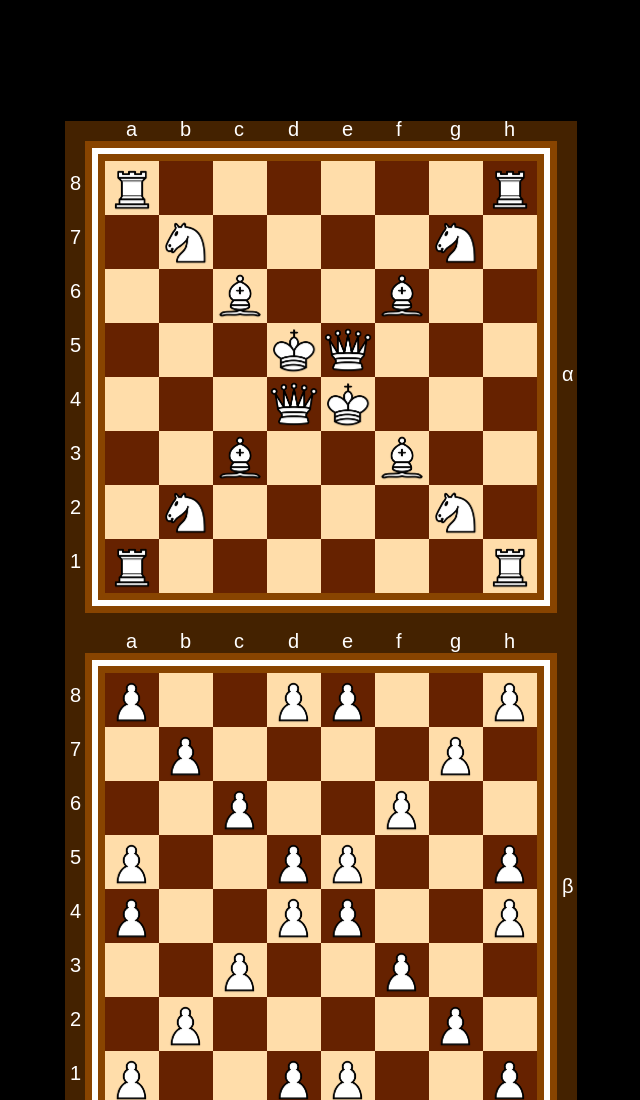
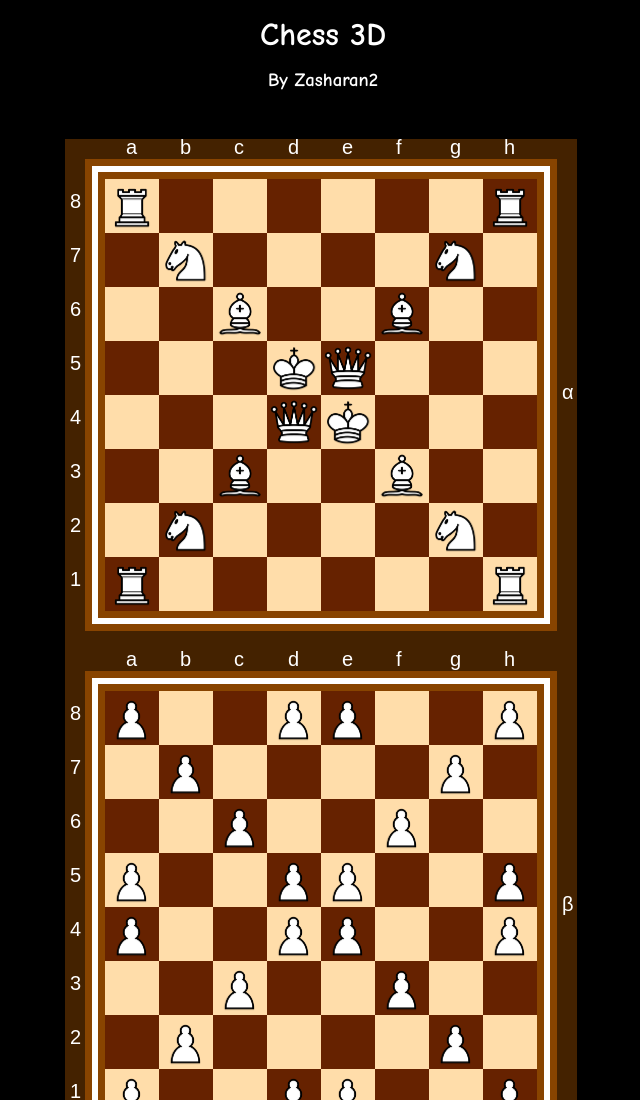
Before and after one commit to Zasharan2/chess3d, a plain HTML site: page index.html in a window 1280 px wide. Shown: the top 1100 px of the page, without its empty margins (317-957 px from the left). Drawn offline with Linux system fonts and the light colour scheme; animation ran at ten frames a second.

Commit message:
Update index.css

```diff
--- a/index.css
+++ b/index.css
@@ -2,3 +2,13 @@ body {
     background-color: #000000;
     text-align: center;
 }
+
+h1, h3 {
+    color: #ffffff;
+    font-family: 'Comic Sans MS', 'Chalkboard SE', 'Comic Neue', sans-serif;
+    margin: 0.5em;
+}
+
+#pageTitle {
+    margin-bottom: 3em;
+}
```
